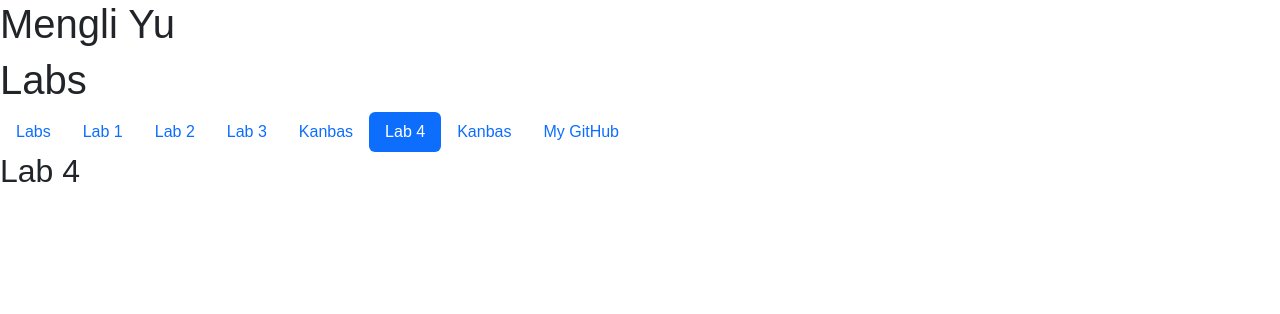
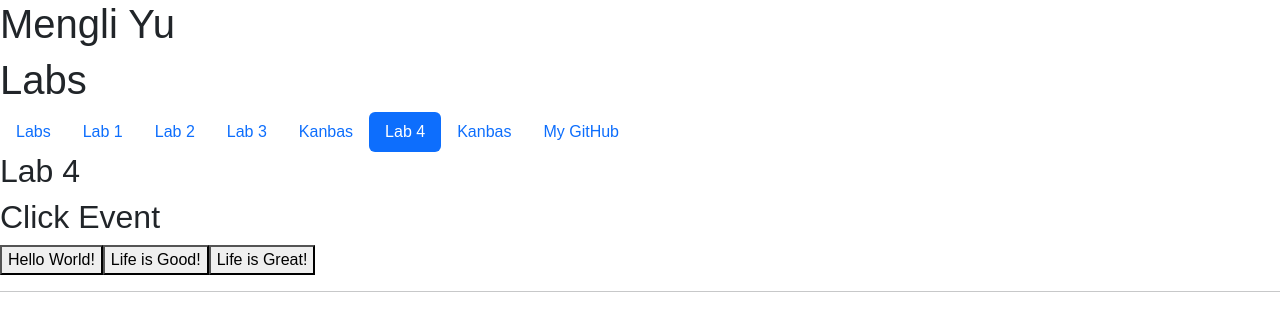
Before and after one commit to Liamyu0301/kanbas-react-web-app-cs5610-fa24, a React (Create React App) app: page /#/Labs/Lab4 in a window 1280 px wide. Shown: the top 314 px of the page. Built offline with nearby package versions, Linux system fonts and the light colour scheme.

Commit message:
Creat Lab4

```diff
--- /dev/null
+++ b/src/Labs/Lab4/ClickEvent.tsx
@@ -0,0 +1,24 @@
+const hello = () => {
+  alert("Hello World!");
+};
+const lifeIs = (good: string) => {
+  alert(`Life is ${good}`);
+};
+export default function ClickEvent() {
+  return (
+    <div id="wd-click-event">
+      <h2>Click Event</h2>
+      <button onClick={hello}> Hello World!</button>
+      <button onClick={() => lifeIs("Good!")}>Life is Good!</button>
+      <button
+        onClick={() => {
+          hello();
+          lifeIs("Great!");
+        }}
+      >
+        Life is Great!
+      </button>{" "}
+      <hr />{" "}
+    </div>
+  );
+}
--- a/src/Labs/Lab4/index.tsx
+++ b/src/Labs/Lab4/index.tsx
@@ -1,7 +1,10 @@
+import ClickEvent from "./ClickEvent";
+
 export default function Lab4() {
   return (
     <div>
       <h2>Lab 4</h2>
+      <ClickEvent />
     </div>
   );
 }
```
